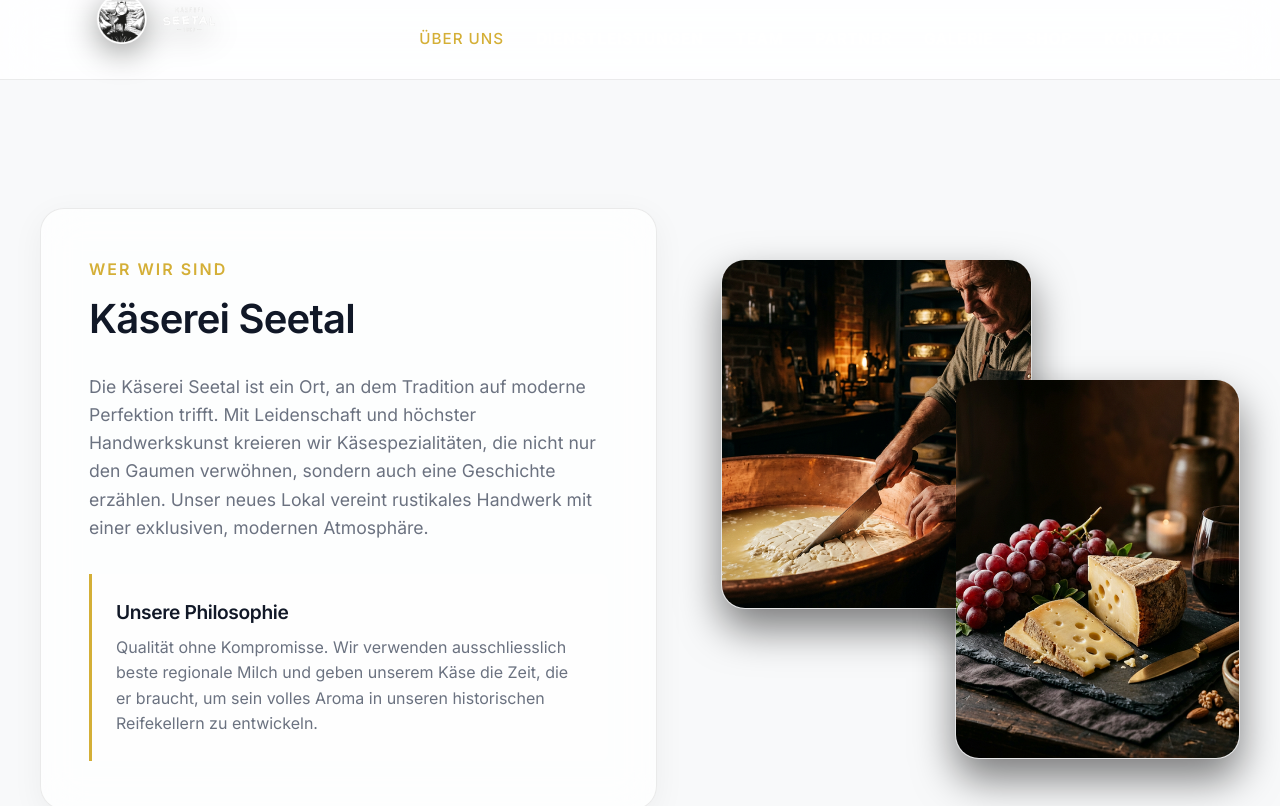
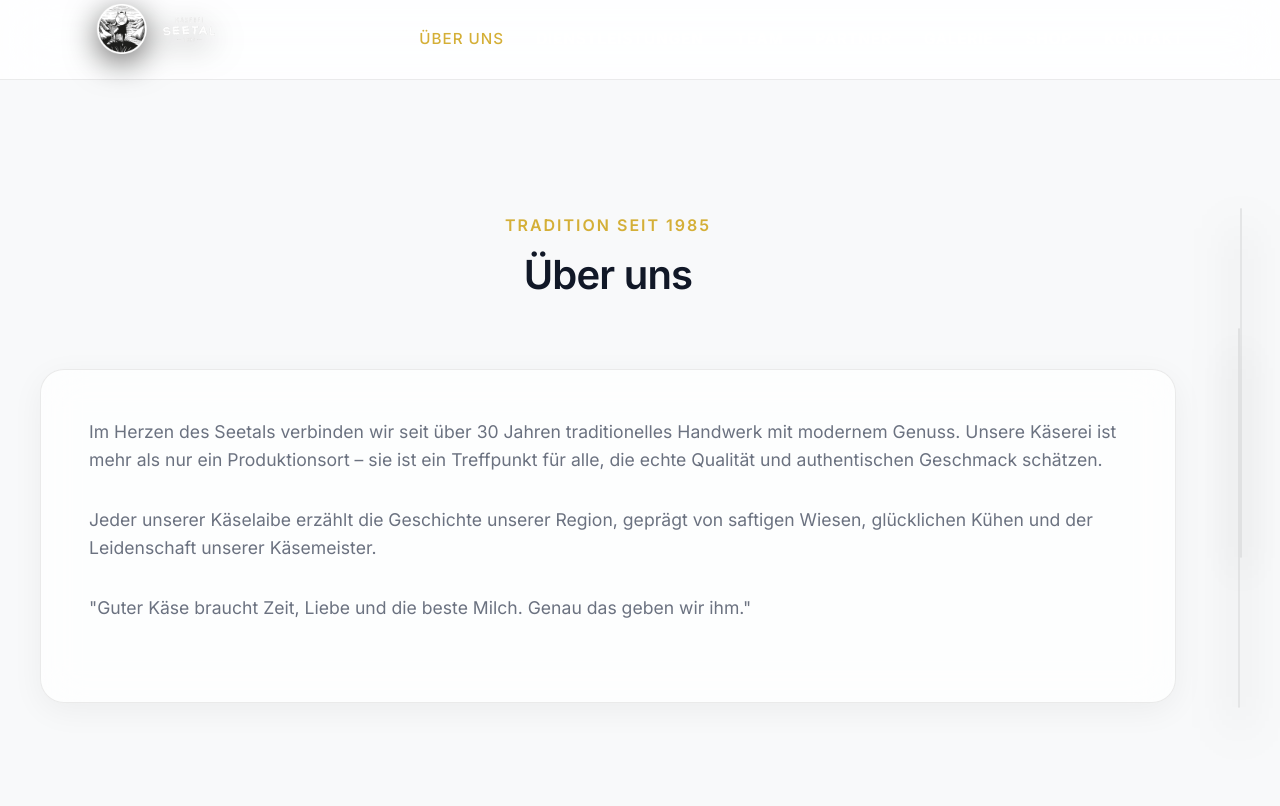
Before and after one commit to GYGMOR/kaeserei-seetal, a React (Vite) app: page /#/about in a window 1280 px wide. Shown: the top 806 px of the page. Built offline with nearby package versions, Linux system fonts and the light colour scheme.

Commit message:
Phase 4: Pure black header/footer, large non-shrinking header, uniform background, scroll animations

```diff
--- a/src/components/layout/Footer.css
+++ b/src/components/layout/Footer.css
@@ -1,6 +1,6 @@
 .glass-footer {
   margin-top: 4rem;
-  background: #0a0a0a; /* Deep black/dark background */
+  background: #000000; /* Pure black background */
   border-top: 1px solid rgba(255, 255, 255, 0.1);
   padding: 4rem 2rem 2rem;
   color: #a1a1aa; /* Light gray text */
--- a/src/components/layout/Header.css
+++ b/src/components/layout/Header.css
@@ -1,12 +1,12 @@
 .glass-header {
   position: fixed;
   top: 0; left: 0; right: 0;
-  height: 90px;
+  height: 130px; /* Entire Header is much bigger */
   display: flex;
   align-items: center;
   justify-content: center;
   padding: 0 5%;
-  background: rgba(17, 24, 39, 0.9); /* Dark glass */
+  background: #000000; /* Pure black */
   backdrop-filter: blur(25px);
   -webkit-backdrop-filter: blur(25px);
   border-bottom: 1px solid rgba(255, 255, 255, 0.1);
@@ -15,8 +15,8 @@
 }
 
 .glass-header.scrolled {
-  height: 70px;
-  background: rgba(10, 10, 10, 0.95); /* Even darker when scrolled */
+  height: 130px; /* Do not shrink header height */
+  background: rgba(0, 0, 0, 0.98); /* Very dark glass when scrolled */
   box-shadow: 0 10px 30px rgba(0, 0, 0, 0.5);
   border-bottom: 1px solid rgba(212, 175, 55, 0.2);
 }
@@ -38,19 +38,17 @@
 }
 
 .logo {
-  height: 180px; /* Massive overlapping logo */
+  height: 200px; /* Massive overlapping logo */
   width: auto;
   position: absolute;
-  top: -45px; /* Overlaps top and bottom */
+  top: -35px; /* Overlops top and bottom of the 130px header */
   transform-origin: left center;
   transition: transform 0.4s cubic-bezier(0.2, 0.8, 0.2, 1);
-  filter: drop-shadow(0 8px 16px rgba(0,0,0,0.4)); /* Stronger shadow for overlap */
+  filter: drop-shadow(0 8px 16px rgba(0,0,0,0.6)); /* Strong shadow */
 }
 
-/* Shrink logo when scrolling so it doesn't block the screen */
-.scrolled .logo {
-  transform: scale(0.45);
-}
+/* User specifically requested: "Und das Logo soll nicht schrumpfen!" */
+
 
 .desktop-nav {
   display: flex;
--- a/src/components/sections/About.jsx
+++ b/src/components/sections/About.jsx
@@ -1,4 +1,5 @@
 import React from 'react';
+import ScrollReveal from '../utils/ScrollReveal';
 import './About.css';
 
 const About = () => {
@@ -6,25 +7,19 @@ const About = () => {
     <section id="about" className="about-section">
       <div className="container about-container">
 
+        <ScrollReveal className="about-text-wrapper">
+          <div className="section-header">
+            <h2>Tradition seit 1985</h2>
+            <h3>Über uns</h3>
+          </div>
           <div className="about-text glass-panel">
-          <h2>Wer wir sind</h2>
-          <h3>Käserei Seetal</h3>
-          <p>
-            Die Käserei Seetal ist ein Ort, an dem Tradition auf moderne Perfektion trifft.
-            Mit Leidenschaft und höchster Handwerkskunst kreieren wir Käsespezialitäten,
-            die nicht nur den Gaumen verwöhnen, sondern auch eine Geschichte erzählen.
-            Unser neues Lokal vereint rustikales Handwerk mit einer exklusiven, modernen Atmosphäre.
-          </p>
-          <div className="philosophy-box">
-            <h4>Unsere Philosophie</h4>
-            <p>
-              Qualität ohne Kompromisse. Wir verwenden ausschliesslich beste regionale Milch
-              und geben unserem Käse die Zeit, die er braucht, um sein volles Aroma in
-              unseren historischen Reifekellern zu entwickeln.
-            </p>
+            <p>Im Herzen des Seetals verbinden wir seit über 30 Jahren traditionelles Handwerk mit modernem Genuss. Unsere Käserei ist mehr als nur ein Produktionsort – sie ist ein Treffpunkt für alle, die echte Qualität und authentischen Geschmack schätzen.</p>
+            <p>Jeder unserer Käselaibe erzählt die Geschichte unserer Region, geprägt von saftigen Wiesen, glücklichen Kühen und der Leidenschaft unserer Käsemeister.</p>
+            <p className="highlight">"Guter Käse braucht Zeit, Liebe und die beste Milch. Genau das geben wir ihm."</p>
           </div>
-        </div>
+        </ScrollReveal>
 
+        <ScrollReveal delay={200} className="about-images-wrapper">
           <div className="about-images">
             <div className="img-wrapper img-1">
               <img src="about_1.png" alt="Handwerk in der Käserei" />
@@ -33,6 +28,7 @@ const About = () => {
               <img src="about_2.png" alt="Käsespezialitäten" />
             </div>
           </div>
+        </ScrollReveal>
 
       </div>
     </section>
--- a/src/components/sections/Contact.css
+++ b/src/components/sections/Contact.css
@@ -1,6 +1,5 @@
 .contact-section {
-  padding: 8rem 2rem;
-  background: radial-gradient(circle at bottom left, rgba(212, 175, 55, 0.05) 0%, rgba(10,10,10,1) 50%);
+  padding: 6rem 1rem;
 }
 
 .contact-container {
--- a/src/components/sections/Contact.jsx
+++ b/src/components/sections/Contact.jsx
@@ -1,11 +1,13 @@
 import React from 'react';
 import { MapPin, Phone, Mail } from 'lucide-react';
+import ScrollReveal from '../utils/ScrollReveal';
 import './Contact.css';
 
 const Contact = () => {
   return (
     <section id="contact" className="contact-section">
       <div className="container contact-container">
+        <ScrollReveal>
           <div className="contact-info glass-panel">
             <h2>Wir sind für Sie da</h2>
             <h3>Kontaktieren Sie uns</h3>
@@ -37,7 +39,9 @@ const Contact = () => {
               </div>
             </div>
           </div>
+        </ScrollReveal>
 
+        <ScrollReveal delay={200}>
           <div className="contact-form-wrapper glass-panel">
             <h3>Schreiben Sie uns</h3>
             <form className="contact-form" onSubmit={e => e.preventDefault()}>
@@ -62,6 +66,7 @@ const Contact = () => {
               <button type="submit" className="btn btn-primary">Nachricht absenden</button>
             </form>
           </div>
+        </ScrollReveal>
       </div>
     </section>
   );
--- a/src/components/sections/Services.css
+++ b/src/components/sections/Services.css
@@ -1,6 +1,5 @@
 .services-section {
-  padding: 8rem 2rem;
-  background: radial-gradient(circle at top right, rgba(212, 175, 55, 0.05) 0%, rgba(10,10,10,1) 50%);
+  padding: 6rem 1rem;
 }
 
 .section-header {
--- a/src/components/sections/Team.css
+++ b/src/components/sections/Team.css
@@ -38,7 +38,7 @@
   display: flex;
   align-items: center;
   justify-content: center;
-  background: linear-gradient(135deg, rgba(212, 175, 55, 0.2) 0%, rgba(0,0,0,1) 100%);
+  background: linear-gradient(135deg, rgba(212, 175, 55, 0.2) 0%, transparent 100%);
   color: var(--accent-gold);
   font-size: 4rem;
   font-weight: 300;
--- a/src/components/sections/Team.jsx
+++ b/src/components/sections/Team.jsx
@@ -1,4 +1,5 @@
 import React, { useState } from 'react';
+import ScrollReveal from '../utils/ScrollReveal';
 import './Team.css';
 
 const teamMembers = [
@@ -38,14 +39,15 @@ const Team = () => {
   return (
     <section id="team" className="team-section">
       <div className="container">
-        <div className="section-header">
+        <ScrollReveal className="section-header">
           <h2>Wer dahinter steht</h2>
           <h3>Unser Team</h3>
-        </div>
+        </ScrollReveal>
 
         <div className="team-grid">
-          {teamMembers.map(member => (
-            <div key={member.id} className="team-card glass-panel" onClick={() => openModal(member)}>
+          {teamMembers.map((member, index) => (
+            <ScrollReveal key={member.id} delay={index * 100}>
+              <div className="team-card glass-panel" onClick={() => openModal(member)}>
                 <div className="card-image-wrapper">
                   <div className="image-placeholder">
                     <span>{member.name.charAt(0)}</span>
@@ -58,6 +60,7 @@ const Team = () => {
                   <button className="btn-text">Mehr erfahren &rarr;</button>
                 </div>
               </div>
+            </ScrollReveal>
           ))}
         </div>
       </div>
--- /dev/null
+++ b/src/components/utils/ScrollReveal.css
@@ -0,0 +1,10 @@
+.reveal-wrapper {
+  opacity: 0;
+  transform: translateY(30px);
+  transition: opacity 0.8s cubic-bezier(0.2, 0.8, 0.2, 1), transform 0.8s cubic-bezier(0.2, 0.8, 0.2, 1);
+}
+
+.reveal-wrapper.revealed {
+  opacity: 1;
+  transform: translateY(0);
+}
--- /dev/null
+++ b/src/components/utils/ScrollReveal.jsx
@@ -0,0 +1,37 @@
+import React, { useEffect, useRef, useState } from 'react';
+import './ScrollReveal.css';
+
+const ScrollReveal = ({ children, className = '', threshold = 0.1, delay = 0 }) => {
+  const [isVisible, setIsVisible] = useState(false);
+  const ref = useRef(null);
+
+  useEffect(() => {
+    const currentRef = ref.current;
+    if (!currentRef) return;
+
+    const observer = new IntersectionObserver(([entry]) => {
+      if (entry.isIntersecting) {
+        setIsVisible(true);
+        observer.unobserve(currentRef);
+      }
+    }, { threshold, rootMargin: '0px 0px -50px 0px' });
+
+    observer.observe(currentRef);
+
+    return () => {
+      if (currentRef) observer.unobserve(currentRef);
+    };
+  }, [threshold]);
+
+  return (
+    <div
+      ref={ref}
+      className={`reveal-wrapper ${isVisible ? 'revealed' : ''} ${className}`}
+      style={{ transitionDelay: `${delay}ms` }}
+    >
+      {children}
+    </div>
+  );
+};
+
+export default ScrollReveal;
```
Also changed, not shown: src/components/sections/Services.jsx (+8 -4 lines), src/pages/Shop.jsx (+7 -4 lines). Lines whose indentation alone changed are shown as unchanged.
